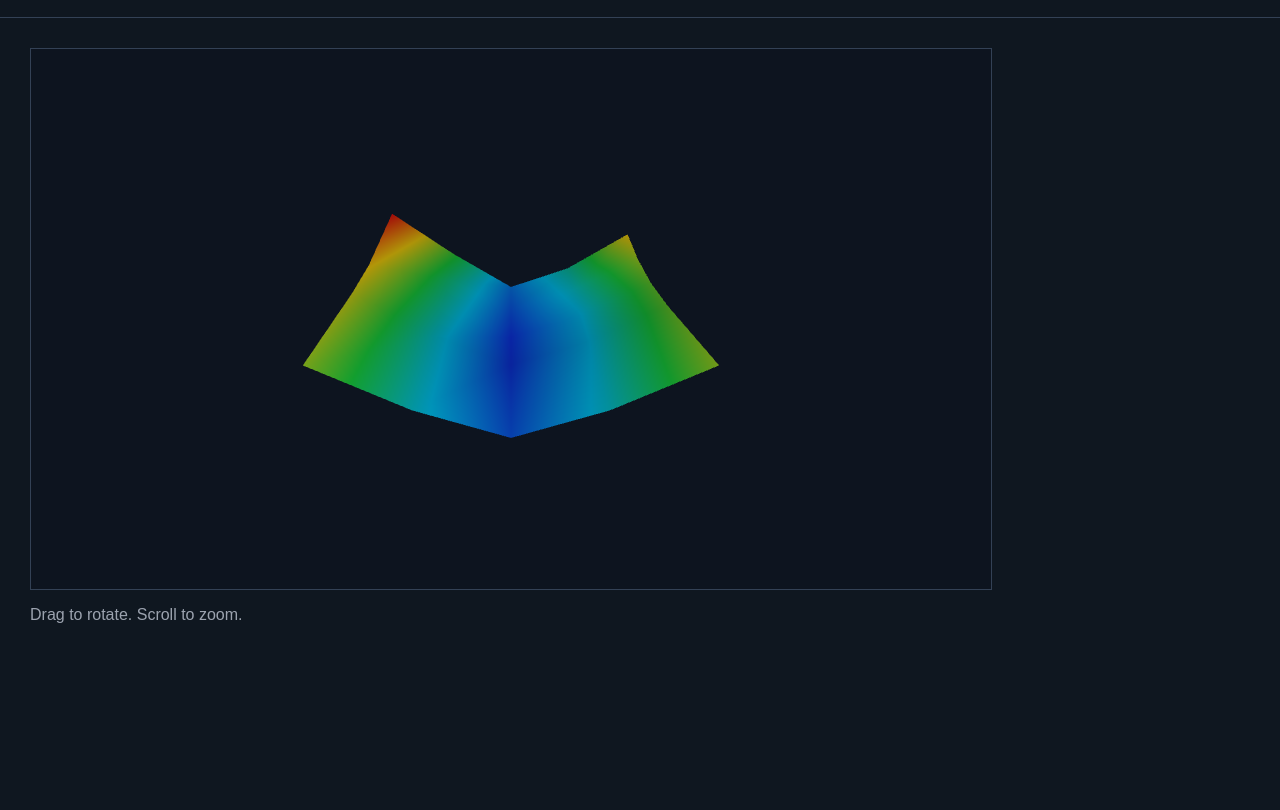
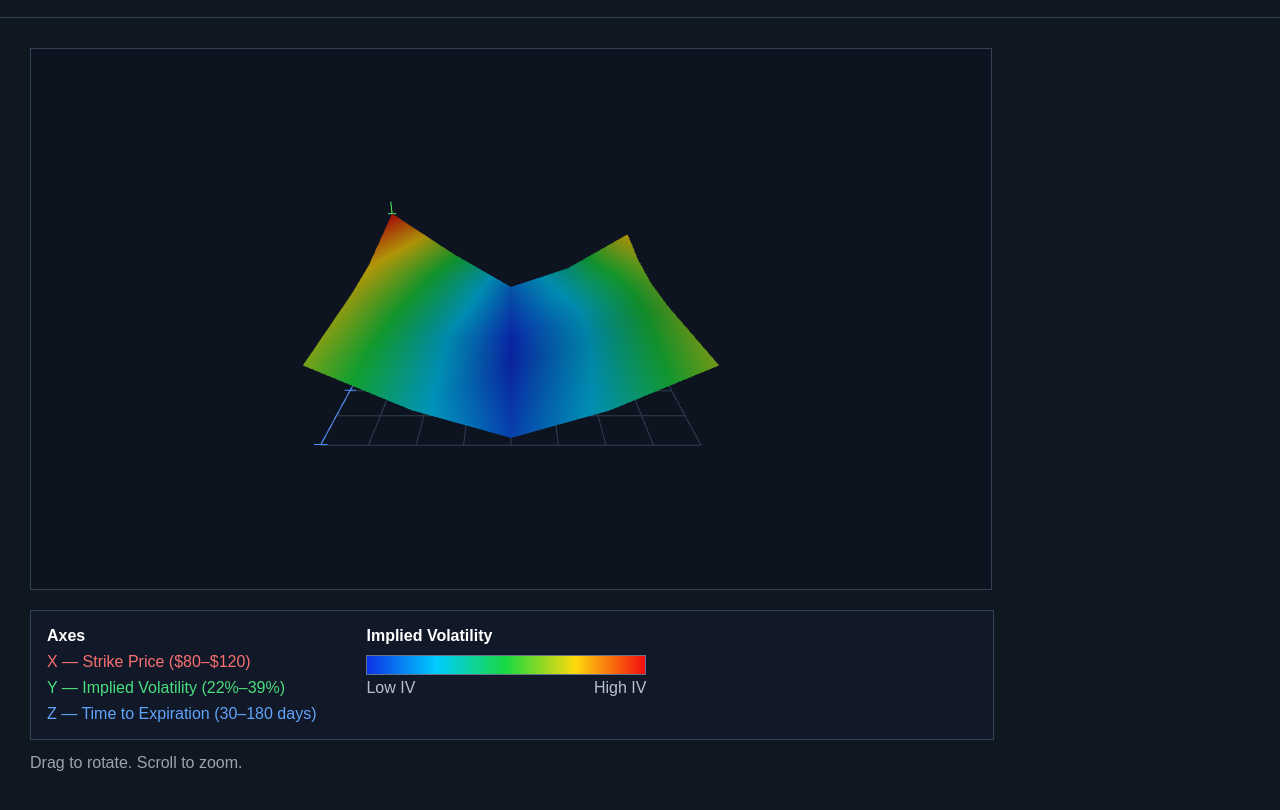
Before and after one commit to riship21/OptionSurface, a plain HTML site: page index.html in a window 1280 px wide. Shown: the part 94-904 px from the top of the page. Before the commit the page ends 800 px from the top, so only its background shows below. Drawn offline with Linux system fonts and the light colour scheme; animation ran at ten frames a second.

Commit message:
Add 3D axes grid and volatility legend

```diff
--- a/css/style.css
+++ b/css/style.css
@@ -5,23 +5,28 @@ body {
   color: white;
 }
 
+
 header {
   padding: 20px 30px;
   border-bottom: 1px solid #334155;
 }
 
+
 header h1 {
   margin: 0;
 }
+
 
 header p {
   margin-bottom: 0;
   color: #b8c2cc;
 }
 
+
 main {
   padding: 30px;
 }
+
 
 canvas {
   display: block;
@@ -31,6 +36,71 @@ canvas {
   border: 1px solid #334155;
 }
 
+
+.chart-info {
+  display: flex;
+  gap: 50px;
+  margin-top: 20px;
+  padding: 16px;
+  max-width: 930px;
+  background-color: #111827;
+  border: 1px solid #334155;
+}
+
+
+.axis-info {
+  display: flex;
+  flex-direction: column;
+  gap: 8px;
+}
+
+
+.x-axis {
+  color: #f87171;
+}
+
+
+.y-axis {
+  color: #4ade80;
+}
+
+
+.z-axis {
+  color: #60a5fa;
+}
+
+
+.iv-legend {
+  min-width: 280px;
+}
+
+
+.gradient-bar {
+  height: 18px;
+  margin-top: 10px;
+
+  background: linear-gradient(
+    to right,
+    #0d33e6,
+    #00ccff,
+    #19d940,
+    #ffd90d,
+    #f20d0d
+  );
+
+  border: 1px solid #64748b;
+}
+
+
+.legend-labels {
+  display: flex;
+  justify-content: space-between;
+  margin-top: 4px;
+  color: #b8c2cc;
+}
+
+
 #status {
   color: #9ca3af;
+  margin-top: 14px;
 }
--- a/index.html
+++ b/index.html
@@ -25,13 +25,62 @@
   </header>
 
   <main>
-    <canvas id="glCanvas" width="960" height="540"></canvas>
 
-    <p id="status">Initializing WebGL2...</p>
+    <canvas
+      id="glCanvas"
+      width="960"
+      height="540"
+    ></canvas>
+
+    <div class="chart-info">
+
+      <div class="axis-info">
+
+        <strong>Axes</strong>
+
+        <span class="x-axis">
+          X — Strike Price ($80–$120)
+        </span>
+
+        <span class="y-axis">
+          Y — Implied Volatility (22%–39%)
+        </span>
+
+        <span class="z-axis">
+          Z — Time to Expiration (30–180 days)
+        </span>
+
+      </div>
+
+
+      <div class="iv-legend">
+
+        <strong>Implied Volatility</strong>
+
+        <div class="gradient-bar"></div>
+
+        <div class="legend-labels">
+          <span>Low IV</span>
+          <span>High IV</span>
+        </div>
+
+      </div>
+
+    </div>
+
+    <p id="status">
+      Initializing WebGL2...
+    </p>
+
   </main>
 
+
   <script src="vendor/gl-matrix-min.js"></script>
-  <script type="module" src="js/main.js"></script>
+
+  <script
+    type="module"
+    src="js/main.js"
+  ></script>
 
 </body>
 
--- /dev/null
+++ b/js/axis-grid.js
@@ -0,0 +1,213 @@
+export function buildAxisGrid() {
+
+  const vertices = [];
+  const colors = [];
+
+  const gridMin = -2.0;
+  const gridMax = 2.0;
+  const gridStep = 0.5;
+
+  const floorY = -0.01;
+
+  const gridColor = [
+    0.18,
+    0.24,
+    0.31
+  ];
+
+  const xAxisColor = [
+    0.95,
+    0.30,
+    0.30
+  ];
+
+  const yAxisColor = [
+    0.30,
+    0.90,
+    0.40
+  ];
+
+  const zAxisColor = [
+    0.30,
+    0.55,
+    1.00
+  ];
+
+
+  function addLine(
+    start,
+    end,
+    color
+  ) {
+
+    vertices.push(
+      start[0],
+      start[1],
+      start[2],
+
+      end[0],
+      end[1],
+      end[2]
+    );
+
+
+    colors.push(
+      color[0],
+      color[1],
+      color[2],
+
+      color[0],
+      color[1],
+      color[2]
+    );
+  }
+
+
+  for (
+    let value = gridMin;
+    value <= gridMax + 0.001;
+    value += gridStep
+  ) {
+
+    addLine(
+      [
+        value,
+        floorY,
+        gridMin
+      ],
+      [
+        value,
+        floorY,
+        gridMax
+      ],
+      gridColor
+    );
+
+
+    addLine(
+      [
+        gridMin,
+        floorY,
+        value
+      ],
+      [
+        gridMax,
+        floorY,
+        value
+      ],
+      gridColor
+    );
+  }
+
+
+  const origin = [
+    gridMin,
+    0.0,
+    gridMin
+  ];
+
+
+  addLine(
+    origin,
+    [
+      gridMax,
+      0.0,
+      gridMin
+    ],
+    xAxisColor
+  );
+
+
+  addLine(
+    origin,
+    [
+      gridMin,
+      1.7,
+      gridMin
+    ],
+    yAxisColor
+  );
+
+
+  addLine(
+    origin,
+    [
+      gridMin,
+      0.0,
+      gridMax
+    ],
+    zAxisColor
+  );
+
+
+  for (
+    let value = gridMin;
+    value <= gridMax + 0.001;
+    value += 1.0
+  ) {
+
+    addLine(
+      [
+        value,
+        0.0,
+        gridMin - 0.07
+      ],
+      [
+        value,
+        0.0,
+        gridMin + 0.07
+      ],
+      xAxisColor
+    );
+
+
+    addLine(
+      [
+        gridMin - 0.07,
+        0.0,
+        value
+      ],
+      [
+        gridMin + 0.07,
+        0.0,
+        value
+      ],
+      zAxisColor
+    );
+  }
+
+
+  for (
+    let value = 0.0;
+    value <= 1.5 + 0.001;
+    value += 0.375
+  ) {
+
+    addLine(
+      [
+        gridMin - 0.07,
+        value,
+        gridMin
+      ],
+      [
+        gridMin + 0.07,
+        value,
+        gridMin
+      ],
+      yAxisColor
+    );
+  }
+
+
+  return {
+
+    vertices:
+      new Float32Array(vertices),
+
+    colors:
+      new Float32Array(colors),
+
+    vertexCount:
+      vertices.length / 3
+  };
+}
--- a/js/renderer.js
+++ b/js/renderer.js
@@ -2,6 +2,7 @@ import { ShaderProgram } from './shader-program.js';
 import { buildSurfaceMesh } from './surface-mesh.js';
 import { loadVolatilityData } from './volatility-data.js';
 import { OrbitCamera } from './camera.js';
+import { buildAxisGrid } from './axis-grid.js';
 
 
 export class Renderer {
@@ -22,11 +23,19 @@ export class Renderer {
     }
 
 
-    this.shader = null;
+    this.surfaceShader = null;
 
-    this.vertexArray = null;
+    this.lineShader = null;
 
-    this.indexCount = 0;
+
+    this.surfaceVertexArray = null;
+
+    this.gridVertexArray = null;
+
+
+    this.surfaceIndexCount = 0;
+
+    this.gridVertexCount = 0;
 
 
     this.projectionMatrix =
@@ -48,23 +57,43 @@ export class Renderer {
 
   async initialize() {
 
-    const vertexSource =
+    const surfaceVertexSource =
       await this.loadText(
         'shaders/surface.vert'
       );
 
 
-    const fragmentSource =
+    const surfaceFragmentSource =
       await this.loadText(
         'shaders/surface.frag'
       );
 
 
-    this.shader =
+    const lineVertexSource =
+      await this.loadText(
+        'shaders/line.vert'
+      );
+
+
+    const lineFragmentSource =
+      await this.loadText(
+        'shaders/line.frag'
+      );
+
+
+    this.surfaceShader =
       new ShaderProgram(
         this.gl,
-        vertexSource,
-        fragmentSource
+        surfaceVertexSource,
+        surfaceFragmentSource
+      );
+
+
+    this.lineShader =
+      new ShaderProgram(
+        this.gl,
+        lineVertexSource,
+        lineFragmentSource
       );
 
 
@@ -74,14 +103,23 @@ export class Renderer {
       );
 
 
-    const mesh =
+    const surfaceMesh =
       buildSurfaceMesh(
         volatilityData
       );
 
 
     this.createSurface(
-      mesh
+      surfaceMesh
+    );
+
+
+    const axisGrid =
+      buildAxisGrid();
+
+
+    this.createAxisGrid(
+      axisGrid
     );
 
 
@@ -114,12 +152,12 @@ export class Renderer {
       this.gl;
 
 
-    this.vertexArray =
+    this.surfaceVertexArray =
       gl.createVertexArray();
 
 
     gl.bindVertexArray(
-      this.vertexArray
+      this.surfaceVertexArray
     );
 
 
@@ -141,7 +179,8 @@ export class Renderer {
 
 
     const positionLocation =
-      this.shader.getAttributeLocation(
+      this.surfaceShader
+        .getAttributeLocation(
           'aPosition'
         );
 
@@ -179,7 +218,8 @@ export class Renderer {
 
 
     const normalLocation =
-      this.shader.getAttributeLocation(
+      this.surfaceShader
+        .getAttributeLocation(
           'aNormal'
         );
 
@@ -197,6 +237,7 @@ export class Renderer {
       0,
       0
     );
+
 
     const ivBuffer =
       gl.createBuffer();
@@ -216,7 +257,8 @@ export class Renderer {
 
 
     const ivLocation =
-      this.shader.getAttributeLocation(
+      this.surfaceShader
+        .getAttributeLocation(
           'aIV'
         );
 
@@ -253,8 +295,111 @@ export class Renderer {
     );
 
 
-    this.indexCount =
+    this.surfaceIndexCount =
       mesh.indices.length;
+
+
+    gl.bindVertexArray(
+      null
+    );
+  }
+
+
+  createAxisGrid(grid) {
+
+    const gl =
+      this.gl;
+
+
+    this.gridVertexArray =
+      gl.createVertexArray();
+
+
+    gl.bindVertexArray(
+      this.gridVertexArray
+    );
+
+
+    const positionBuffer =
+      gl.createBuffer();
+
+
+    gl.bindBuffer(
+      gl.ARRAY_BUFFER,
+      positionBuffer
+    );
+
+
+    gl.bufferData(
+      gl.ARRAY_BUFFER,
+      grid.vertices,
+      gl.STATIC_DRAW
+    );
+
+
+    const positionLocation =
+      this.lineShader
+        .getAttributeLocation(
+          'aPosition'
+        );
+
+
+    gl.enableVertexAttribArray(
+      positionLocation
+    );
+
+
+    gl.vertexAttribPointer(
+      positionLocation,
+      3,
+      gl.FLOAT,
+      false,
+      0,
+      0
+    );
+
+
+    const colorBuffer =
+      gl.createBuffer();
+
+
+    gl.bindBuffer(
+      gl.ARRAY_BUFFER,
+      colorBuffer
+    );
+
+
+    gl.bufferData(
+      gl.ARRAY_BUFFER,
+      grid.colors,
+      gl.STATIC_DRAW
+    );
+
+
+    const colorLocation =
+      this.lineShader
+        .getAttributeLocation(
+          'aColor'
+        );
+
+
+    gl.enableVertexAttribArray(
+      colorLocation
+    );
+
+
+    gl.vertexAttribPointer(
+      colorLocation,
+      3,
+      gl.FLOAT,
+      false,
+      0,
+      0
+    );
+
+
+    this.gridVertexCount =
+      grid.vertexCount;
 
 
     gl.bindVertexArray(
@@ -321,12 +466,25 @@ export class Renderer {
     );
 
 
-    this.shader.use();
+    this.drawSurface();
+
+    this.drawAxisGrid();
+  }
+
+
+  drawSurface() {
+
+    const gl =
+      this.gl;
+
+
+    this.surfaceShader.use();
 
 
     gl.uniformMatrix4fv(
 
-      this.shader.getUniformLocation(
+      this.surfaceShader
+        .getUniformLocation(
           'uProjectionMatrix'
         ),
 
@@ -338,7 +496,8 @@ export class Renderer {
 
     gl.uniformMatrix4fv(
 
-      this.shader.getUniformLocation(
+      this.surfaceShader
+        .getUniformLocation(
           'uModelViewMatrix'
         ),
 
@@ -350,7 +509,8 @@ export class Renderer {
 
     gl.uniformMatrix3fv(
 
-      this.shader.getUniformLocation(
+      this.surfaceShader
+        .getUniformLocation(
           'uNormalMatrix'
         ),
 
@@ -362,7 +522,8 @@ export class Renderer {
 
     gl.uniform3fv(
 
-      this.shader.getUniformLocation(
+      this.surfaceShader
+        .getUniformLocation(
           'uLightPosition'
         ),
 
@@ -375,15 +536,68 @@ export class Renderer {
 
 
     gl.bindVertexArray(
-      this.vertexArray
+      this.surfaceVertexArray
     );
 
 
     gl.drawElements(
       gl.TRIANGLES,
-      this.indexCount,
+      this.surfaceIndexCount,
       gl.UNSIGNED_SHORT,
       0
+    );
+
+
+    gl.bindVertexArray(
+      null
+    );
+  }
+
+
+  drawAxisGrid() {
+
+    const gl =
+      this.gl;
+
+
+    this.lineShader.use();
+
+
+    gl.uniformMatrix4fv(
+
+      this.lineShader
+        .getUniformLocation(
+          'uProjectionMatrix'
+        ),
+
+      false,
+
+      this.projectionMatrix
+    );
+
+
+    gl.uniformMatrix4fv(
+
+      this.lineShader
+        .getUniformLocation(
+          'uModelViewMatrix'
+        ),
+
+      false,
+
+      this.modelViewMatrix
+    );
+
+
+    gl.bindVertexArray(
+      this.gridVertexArray
+    );
+
+
+    gl.drawArrays(
+      gl.LINES,
+      0,
+      this.gridVertexCount
     );
 
 
--- /dev/null
+++ b/shaders/line.frag
@@ -0,0 +1,16 @@
+#version 300 es
+
+precision mediump float;
+
+in vec3 lineColor;
+
+out vec4 fragColor;
+
+void main() {
+
+  fragColor =
+    vec4(
+      lineColor,
+      1.0
+    );
+}
--- /dev/null
+++ b/shaders/line.vert
@@ -0,0 +1,23 @@
+#version 300 es
+
+in vec3 aPosition;
+in vec3 aColor;
+
+uniform mat4 uModelViewMatrix;
+uniform mat4 uProjectionMatrix;
+
+out vec3 lineColor;
+
+void main() {
+
+  lineColor =
+    aColor;
+
+  gl_Position =
+    uProjectionMatrix *
+    uModelViewMatrix *
+    vec4(
+      aPosition,
+      1.0
+    );
+}
```
Lines whose indentation alone changed are shown as unchanged.
